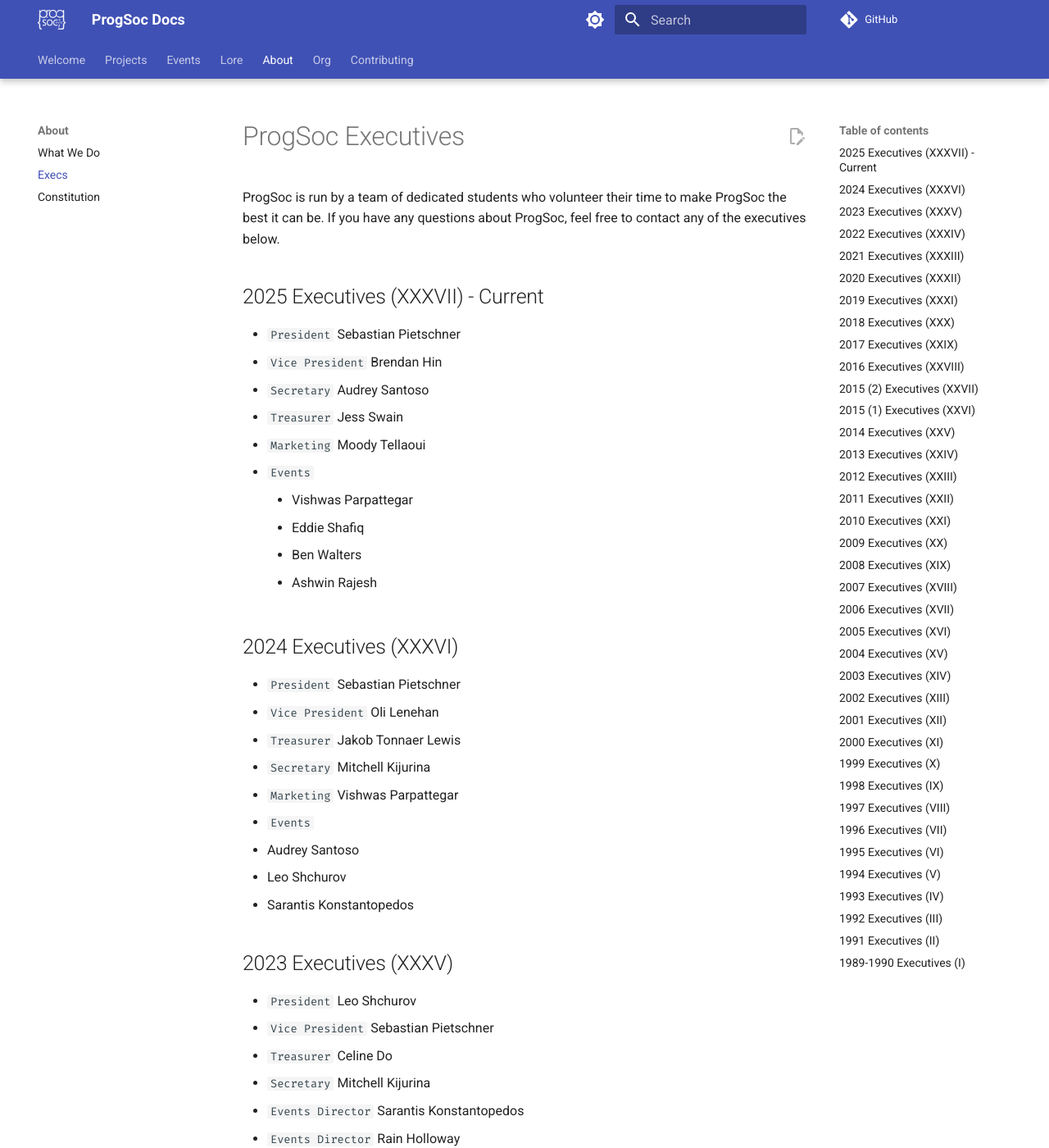
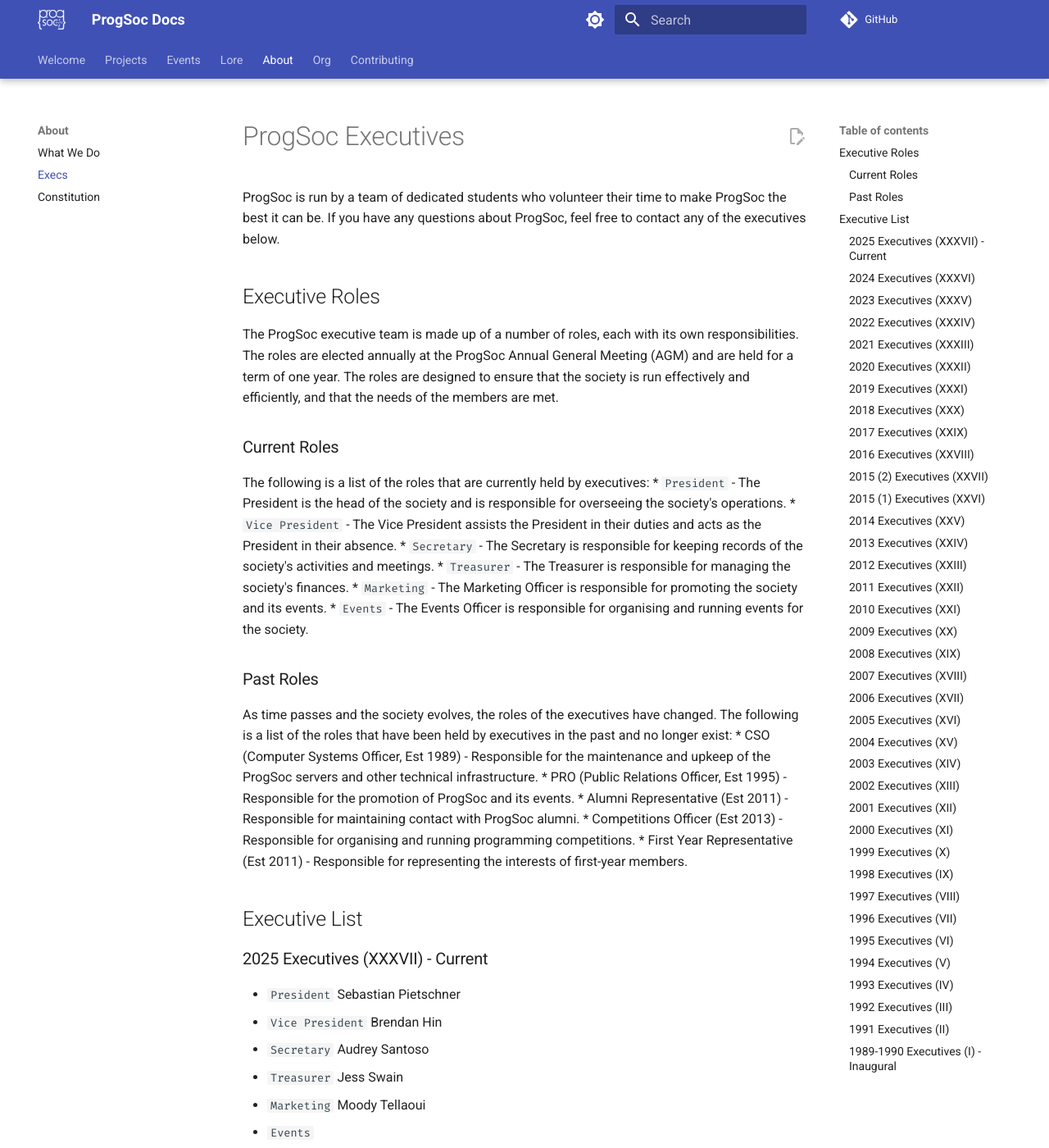
Before and after one commit to ProgSoc/Docs, an MkDocs documentation site: the page built from docs/about/execs.md, in a window 1280 px wide and 1400 px high. Shown: the whole window at 82% size. Built offline with MkDocs 1.6.1 and Material for MkDocs 9.7.7, drawn with Linux system fonts in a browser that asks for light colours; comment, search, counter and statistics services are not loaded; some of the changed text lies outside the part shown.

Commit message:
fill out exec list

```diff
--- a/docs/about/execs.md
+++ b/docs/about/execs.md
@@ -1,11 +1,38 @@
+---
 title: ProgSoc Executives
 description: ProgSoc is run by a team of dedicated students who volunteer their time to make ProgSoc the best it can be.
+---
 
 # ProgSoc Executives
 
 ProgSoc is run by a team of dedicated students who volunteer their time to make ProgSoc the best it can be. If you have any questions about ProgSoc, feel free to contact any of the executives below.
 
-## 2025 Executives (XXXVII) - Current
+## Executive Roles
+
+The ProgSoc executive team is made up of a number of roles, each with its own responsibilities. The roles are elected annually at the ProgSoc Annual General Meeting (AGM) and are held for a term of one year. The roles are designed to ensure that the society is run effectively and efficiently, and that the needs of the members are met.
+
+### Current Roles
+
+The following is a list of the roles that are currently held by executives:
+* `President` - The President is the head of the society and is responsible for overseeing the society's operations.
+* `Vice President` - The Vice President assists the President in their duties and acts as the President in their absence.
+* `Secretary` - The Secretary is responsible for keeping records of the society's activities and meetings.
+* `Treasurer` - The Treasurer is responsible for managing the society's finances.
+* `Marketing` - The Marketing Officer is responsible for promoting the society and its events.
+* `Events` - The Events Officer is responsible for organising and running events for the society.
+
+### Past Roles
+
+As time passes and the society evolves, the roles of the executives have changed. The following is a list of the roles that have been held by executives in the past and no longer exist:
+* CSO (Computer Systems Officer, Est 1989) - Responsible for the maintenance and upkeep of the ProgSoc servers and other technical infrastructure.
+* PRO (Public Relations Officer, Est 1995) - Responsible for the promotion of ProgSoc and its events.
+* Alumni Representative (Est 2011) - Responsible for maintaining contact with ProgSoc alumni.
+* Competitions Officer (Est 2013) - Responsible for organising and running programming competitions.
+* First Year Representative (Est 2011) - Responsible for representing the interests of first-year members.
+
+## Executive List
+
+### 2025 Executives (XXXVII) - Current
 
 - `President` Sebastian Pietschner
 - `Vice President` Brendan Hin
@@ -18,7 +45,7 @@
     - Ben Walters
     - Ashwin Rajesh
 
-## 2024 Executives (XXXVI)
+### 2024 Executives (XXXVI)
 
 - `President` Sebastian Pietschner
 - `Vice President` Oli Lenehan
@@ -30,7 +57,7 @@
   - Leo Shchurov
   - Sarantis Konstantopedos
 
-## 2023 Executives (XXXV)
+### 2023 Executives (XXXV)
 
 - `President` Leo Shchurov
 - `Vice President` Sebastian Pietschner
@@ -40,7 +67,7 @@
 - `Events Director` Rain Holloway
 - `Marketing Director` Deepak Mallampalli
 
-## 2022 Executives (XXXIV)
+### 2022 Executives (XXXIV)
 
 - `President` Leo Shchurov
 - `Vice President` Shaan Khan
@@ -50,7 +77,7 @@
 - `Events Director` Jemima Khoo
 - `Marketing Director` Dylan H (Duck Marketing)
 
-## 2021 Executives (XXXIII)
+### 2021 Executives (XXXIII)
 
 - `President` Rach Coster
 - `Vice President` Leo Shchurov
@@ -60,7 +87,7 @@
 - `Events Coordinator` Shaan Khan
 - `Marketing Director` Renier Lambinon
 
-## 2020 Executives (XXXII)
+### 2020 Executives (XXXII)
 
 - `President` Ben Kelly
 - `Vice President` Rach Coster
@@ -70,7 +97,7 @@
 - `Events Coordinator` Albert Ferguson
 - `Marketing Director` Mohit Sewani
 
-## 2019 Executives (XXXI)
+### 2019 Executives (XXXI)
 
 - `President` Rosalie Prom (until 17th of May)
 - `President` Ben Kelly (from 17th of May)
@@ -84,7 +111,7 @@
 
 - `Co-Computer Systems Officer (PFY)` Sebastian Vaughan (until 17th of May)
 
-## 2018 Executives (XXX)
+### 2018 Executives (XXX)
 
 - `President` Brenton Smith
 - `Vice President` Jenny Nguyen
@@ -92,7 +119,7 @@
 - `Treasurer` Sebastian Southern
 - `Computer Systems Officer` Chris Deigan
 
-## 2017 Executives (XXIX)
+### 2017 Executives (XXIX)
 
 - `President` Cody Love
 - `Vice President` Jayesh Malhotra
@@ -100,7 +127,7 @@
 - `Treasurer` Brenton Smith
 - `Computer Systems Officer` Chris Deigan
 
-## 2016 Executives (XXVIII)
+### 2016 Executives (XXVIII)
 
 - `President` Jacob Dunk
 - `Vice President` Liam Edwards-Playne
@@ -108,7 +135,7 @@
 - `Treasurer` Mai Nguyen
 - `Computer Systems Officer` Lewys Martin
 
-## 2015 (2) Executives (XXVII)
+### 2015 (2) Executives (XXVII)
 
 - `President` Carlin Rookes
 - `Vice President` Sarah Lawrence
@@ -116,7 +143,7 @@
 - `Treasurer` Robin Dalipe
 - `Computer Systems Officer` Robin Wohlers-Reichel
 
-## 2015 (1) Executives (XXVI)
+### 2015 (1) Executives (XXVI)
 
 - `President` Carlin Rookes
 - `Vice President` Jacob Dunk
@@ -127,7 +154,7 @@
 - `Alumni Representative` Livia Lam
 - `First Year Representative` Cody Love
 
-## 2014 Executives (XXV)
+### 2014 Executives (XXV)
 
 - `President` Livia Lam
 - `Vice President` Jenny Nguyen
@@ -139,7 +166,7 @@
 - `Alumni Representative` Leefe Hicks
 - `First Year Representative` Ben Brown
 
-## 2013 Executives (XXIV)
+### 2013 Executives (XXIV)
 
 - `President` Tom Bozic
 - `Vice President` Kristina Coffey
@@ -149,7 +176,7 @@
 - `Alumni Representative` Daniel Comarmond
 - `First Year Representative` Rhys Christian
 
-## 2012 Executives (XXIII)
+### 2012 Executives (XXIII)
 
 - `President` Tom Bozic
 - `Vice President` Tina Ng
@@ -159,7 +186,7 @@
 - `Alumni Representative` Daniel Comarmond
 - `First Year Representative` Kerry-Ann Chapman
 
-## 2011 Executives (XXII)
+### 2011 Executives (XXII)
 
 - `President` Margaret Colville
 - `Vice President` Tom Bozic
@@ -169,7 +196,7 @@
 - `Alumni Representative` Thomas Given-Wilson
 - `First Year Representative` Livia Lam
 
-## 2010 Executives (XXI)
+### 2010 Executives (XXI)
 
 - `President` John Elliot
 - `Vice President` Margaret Colville
@@ -184,7 +211,7 @@
 - `Keyholder` James Kirsop
 - `Keyholder` Robert Howard
 
-## 2009 Executives (XX)
+### 2009 Executives (XX)
 
 - `President` Thomas Given-Wilson
 - `Vice President` Margaret Colville
@@ -199,7 +226,7 @@
 - `PFY` James Kirsop
 - `Keyholder` Robert Howard
 
-## 2008 Executives (XIX)
+### 2008 Executives (XIX)
 
 - `President` Thomas Given-Wilson
 - `Vice President` Brian Lim
@@ -216,7 +243,7 @@
 - `Keyholder` James Kirsop (until 10th of May)
 - `Keyholder` Robert Howard (from 10th of May)
 
-## 2007 Executives (XVIII)
+### 2007 Executives (XVIII)
 
 - `President` Nathan de Vries
 - `Vice President` Chris Laughton
@@ -233,7 +260,7 @@
 - `PFY` Kris Splittgerber
 - `Room Manager` Adam Stiskala
 
-## 2006 Executives (XVII)
+### 2006 Executives (XVII)
 
 - `President` David Edney
 - `Vice President` Michael Dale
@@ -243,7 +270,7 @@
 - `Alumni Representative` Christian Kent
 - `First Year Representative` Bryn Loftus
 
-## 2005 Executives (XVI)
+### 2005 Executives (XVI)
 
 - `President` Elden McDonald
 - `Vice President` Myles Byrne
@@ -251,7 +278,7 @@
 - `Treasurer` Christian Kent
 - `Computer Systems Officer` David Edney
 
-## 2004 Executives (XV)
+### 2004 Executives (XV)
 
 - `President` Matthew Beauregard
 - `Vice President` Elden McDonald
@@ -259,7 +286,7 @@
 - `Treasurer` Christian Kent
 - `Computer Systems Officer` Nicholas FitzRoy-Dale
 
-## 2003 Executives (XIV)
+### 2003 Executives (XIV)
 
 - `President` Christian Kent
 - `Vice President` Gabriela Marcionetti
@@ -267,7 +294,7 @@
 - `Treasurer` Elden McDonald
 - `Computer Systems Officer` Anand Kumria
 
-## 2002 Executives (XIII)
+### 2002 Executives (XIII)
 
 - `President` Gabriela Marcionetti
 - `Vice President` Christian Kent
@@ -275,7 +302,7 @@
 - `Treasurer` Mendel Monteiro
 - `Computer Systems Officer` Murray Grant
 
-## 2001 Executives (XII)
+### 2001 Executives (XII)
 
 - `President` Christian Kent
 - `Vice President` Mark Langsworth
@@ -283,7 +310,7 @@
 - `Treasurer` Telford Tendys
 - `Computer Systems Officer` Wim Pranata
 
-## 2000 Executives (XI)
+### 2000 Executives (XI)
 
 - `President` Anton Blanchard
 - `Vice President` Telford Tendys
@@ -291,7 +318,7 @@
 - `Treasurer` Chris Mewett
 - `Computer Systems Officer` Steve Evans
 
-## 1999 Executives (X)
+### 1999 Executives (X)
 
 - `President` Anton Blanchard
 - `Vice President` Carolyn Choy
@@ -300,7 +327,7 @@
 - `Treasurer` Chris Mewett (from 31st of July)
 - `Computer Systems Officer` Shaun Clowes
 
-## 1998 Executives (IX)
+### 1998 Executives (IX)
 
 - `President` Roland Turner
 - `Vice President` Paul McLachlan
@@ -308,7 +335,7 @@
 - `Treasurer` Cameron Dorrington
 - `Computer Systems Officer` Anand Kumria
 
-## 1997 Executives (VIII)
+### 1997 Executives (VIII)
 
 - `President` Dennis Clark
 - `Vice President` Roland Turner
@@ -318,7 +345,7 @@
 - `Society Computer Administrator` Anton Blanchard (until 8th of August)
 - `Computer Systems Officer` Anton Blanchard (from 8th of August)
 
-## 1996 Executives (VII)
+### 1996 Executives (VII)
 
 - `President` Dennis Clark
 - `Vice President` Paul McLachlan
@@ -327,7 +354,7 @@
 - `Public-Relations Officer` Sammy Youssef
 - `Society Computer Administrator` Phil Shead
 
-## 1995 Executives (VI)
+### 1995 Executives (VI)
 
 - `President` Chris Fraser
 - `Vice President` Stephen Boyd Gowing
@@ -341,7 +368,7 @@
 
 - `Publications Officer` Grant Heinrich
 
-## 1994 Executives (V)
+### 1994 Executives (V)
 
 - `President` Stephen Boyd Gowing
 - `Vice President` ?
@@ -350,7 +377,7 @@
 - `Public-Relations Officer` ?
 - `Society Computer Administrator` ?
 
-## 1993 Executives (IV)
+### 1993 Executives (IV)
 
 - `President` ?
 - `Vice President` ?
@@ -359,7 +386,7 @@
 - `Public-Relations Officer` ?
 - `Society Computer Administrator` ?
 
-## 1992 Executives (III)
+### 1992 Executives (III)
 
 - `President` ?
 - `Vice President` ?
@@ -368,7 +395,7 @@
 - `Public-Relations Officer` ?
 - `Society Computer Administrator` ?
 
-## 1991 Executives  (II)
+### 1991 Executives  (II)
 
 - `President` ?
 - `Vice President` ?
@@ -377,14 +404,14 @@
 - `Public-Relations Officer` ?
 - `Society Computer Administrator` ?
 
-## 1989-1990 Executives (I)
+### 1989-1990 Executives (I) - Inaugural
 
 - `President` Chris Keane
 - `Vice President` Roland Turner
 - `Secretary` Vicky Tzotzos
 - `Treasurer` Peter Bestel
 - `Public-Relations Officer` Colin Panisset
-- `Society Computer Administrator` None appointed
+- `Society Computer Administrator` None appointed (no computers)
 
 **Non-executive:**
 
```
Also changed, not shown: docs/about/people/index.md (added).
